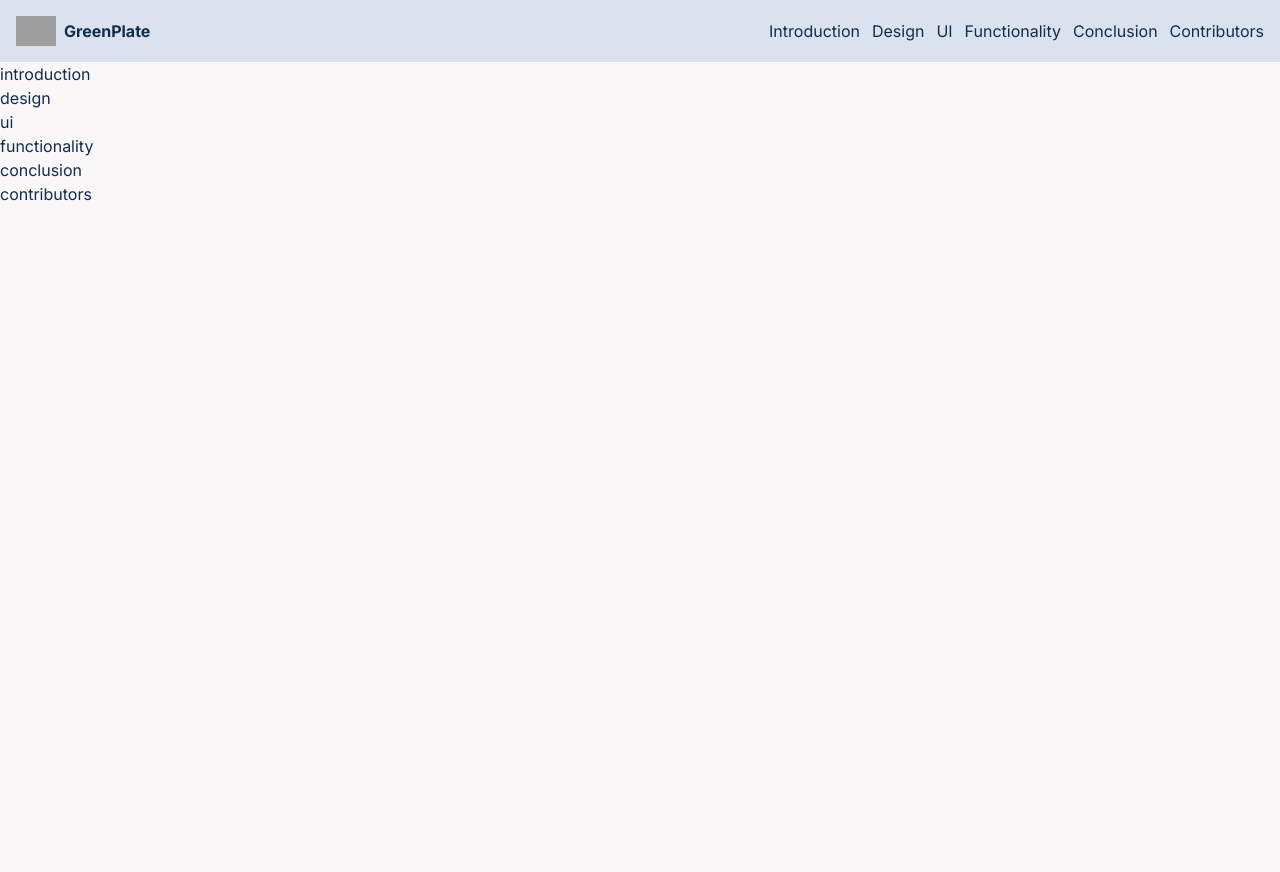
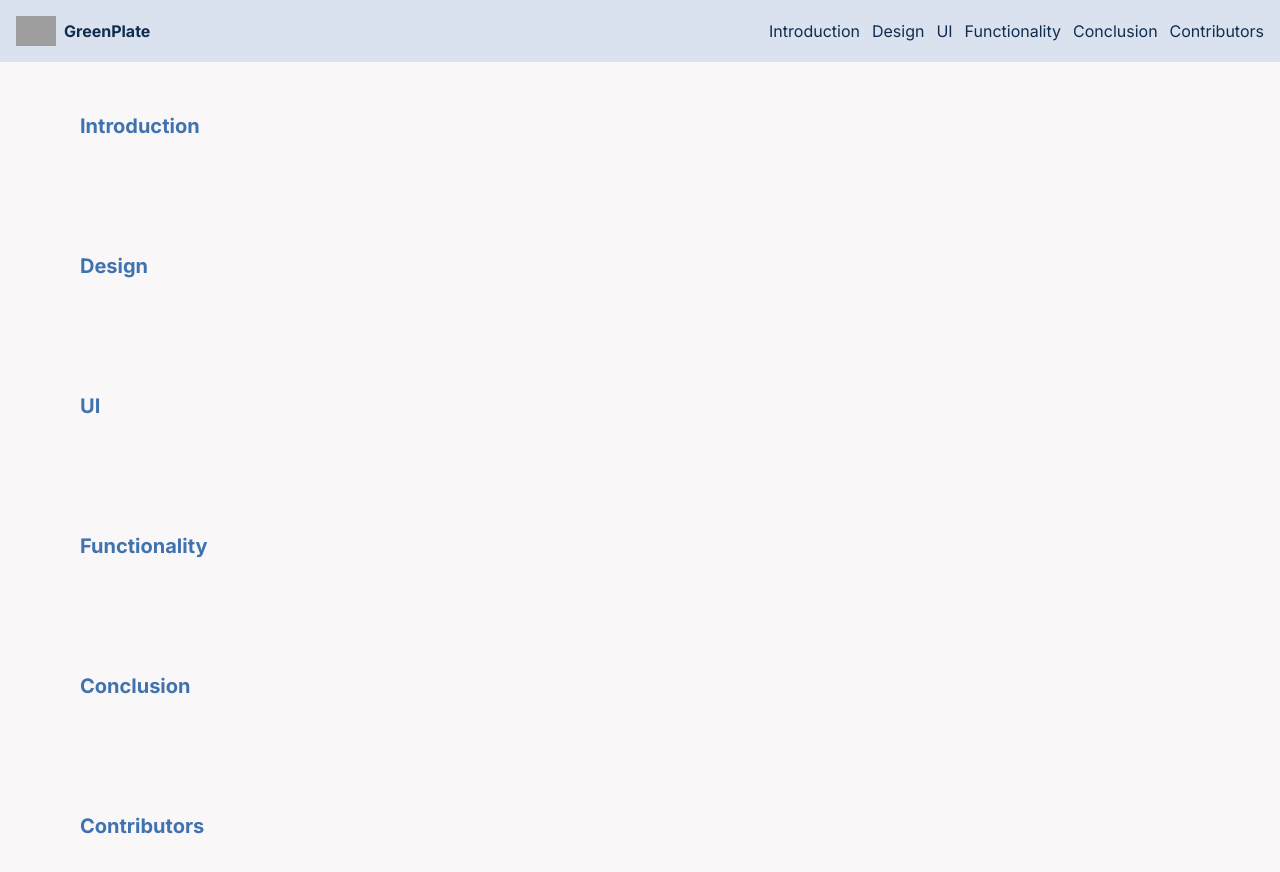
Before and after one commit to Jaijer/CS2340-project-website, a Next.js app: page / in a window 1280 px wide. Before the commit the page ends 800 px from the top, so only its background shows below. Built offline with nearby package versions, Linux system fonts and the light colour scheme; grey boxes are pictures that could not be loaded.

Commit message:
Creating the sections components

```diff
--- a/src/app/globals.css
+++ b/src/app/globals.css
@@ -12,3 +12,7 @@ body {
     text-wrap: balance;
   }
 }
+
+html {
+  scroll-behavior: smooth;
+}
--- a/src/app/layout.tsx
+++ b/src/app/layout.tsx
@@ -17,10 +17,12 @@ export default function RootLayout({
 }>) {
   return (
     <html lang="en">
-    <link rel='icon' href='/greenplate.png' />
+    <link rel='icon' href='/CS2340-project-website/greenplate.png' />
       <body className={inter.className}>
         <Header />
-        {children}
+        <div className="m-auto w-[90%] p-4">
+          {children}
+        </div>
         </body>
     </html>
   );
--- a/src/app/page.tsx
+++ b/src/app/page.tsx
@@ -1,12 +1,19 @@
+import Conclusion from "@/components/Conclusion";
+import Contributors from "@/components/Contributors";
+import Design from "@/components/Design";
+import Functionality from "@/components/Functionality";
+import Introduction from "@/components/Introduction";
+import Ui from "@/components/Ui";
+
 export default function Home() {
   return (
-    <div>
-      <div id="introduction">introduction</div>
-      <div id="design">design</div>
-      <div id="ui">ui</div>
-      <div id="functionality">functionality</div>
-      <div id="conclusion">conclusion</div>
-      <div id="contributors">contributors</div>
+    <div className="flex flex-col">
+      <div className="pt-24" id="introduction"><Introduction /></div>
+      <div className="pt-24" id="design"><Design /></div>
+      <div className="pt-24" id="ui"><Ui /></div>
+      <div className="pt-24" id="functionality"><Functionality /></div>
+      <div className="pt-24" id="conclusion"><Conclusion /></div>
+      <div className="pt-24" id="contributors"><Contributors /></div>
     </div>
   );
 }
--- /dev/null
+++ b/src/components/Conclusion.tsx
@@ -0,0 +1,11 @@
+import React from 'react'
+
+function Conclusion() {
+  return (
+    <div>
+      <div className='text-xl font-bold text-bluish pb-4'>Conclusion</div>
+    </div>
+  )
+}
+
+export default Conclusion
--- /dev/null
+++ b/src/components/Contributors.tsx
@@ -0,0 +1,11 @@
+import React from 'react'
+
+function Contributors() {
+  return (
+    <div>
+      <div className='text-xl font-bold text-bluish pb-4'>Contributors</div>
+    </div>
+  )
+}
+
+export default Contributors
--- /dev/null
+++ b/src/components/Design.tsx
@@ -0,0 +1,11 @@
+import React from 'react'
+
+function Design() {
+  return (
+    <div>
+      <div className='text-xl font-bold text-bluish pb-4'>Design</div>
+    </div>
+  )
+}
+
+export default Design
--- /dev/null
+++ b/src/components/Functionality.tsx
@@ -0,0 +1,11 @@
+import React from 'react'
+
+function Functionality() {
+  return (
+    <div>
+      <div className='text-xl font-bold text-bluish pb-4'>Functionality</div>
+    </div>
+  )
+}
+
+export default Functionality
--- a/src/components/Header.tsx
+++ b/src/components/Header.tsx
@@ -3,8 +3,9 @@ import Image from 'next/image';
 
 function Header() {
   return (
-    <div className='flex justify-between items-center p-4 bg-silvery'>
+    <div className='flex justify-between items-center p-4 bg-silvery fixed w-full'>
         <div className='flex gap-2 items-center'>
+            {/* We need to add this part 'CS2340-project-website' to the path so it could work with github pages */}
             <Image alt='logo' src={'/CS2340-project-website/greenplate.png'} width={40} height={40} />
             <h1 className='font-bold'>GreenPlate</h1>
         </div>
--- /dev/null
+++ b/src/components/Introduction.tsx
@@ -0,0 +1,11 @@
+import React from 'react'
+
+function Introduction() {
+  return (
+    <div>
+      <div className='text-xl font-bold text-bluish pb-4'>Introduction</div>
+    </div>
+  )
+}
+
+export default Introduction
--- /dev/null
+++ b/src/components/Ui.tsx
@@ -0,0 +1,11 @@
+import React from 'react'
+
+function Ui() {
+  return (
+    <div>
+      <div className='text-xl font-bold text-bluish pb-4'>UI</div>
+    </div>
+  )
+}
+
+export default Ui
```
